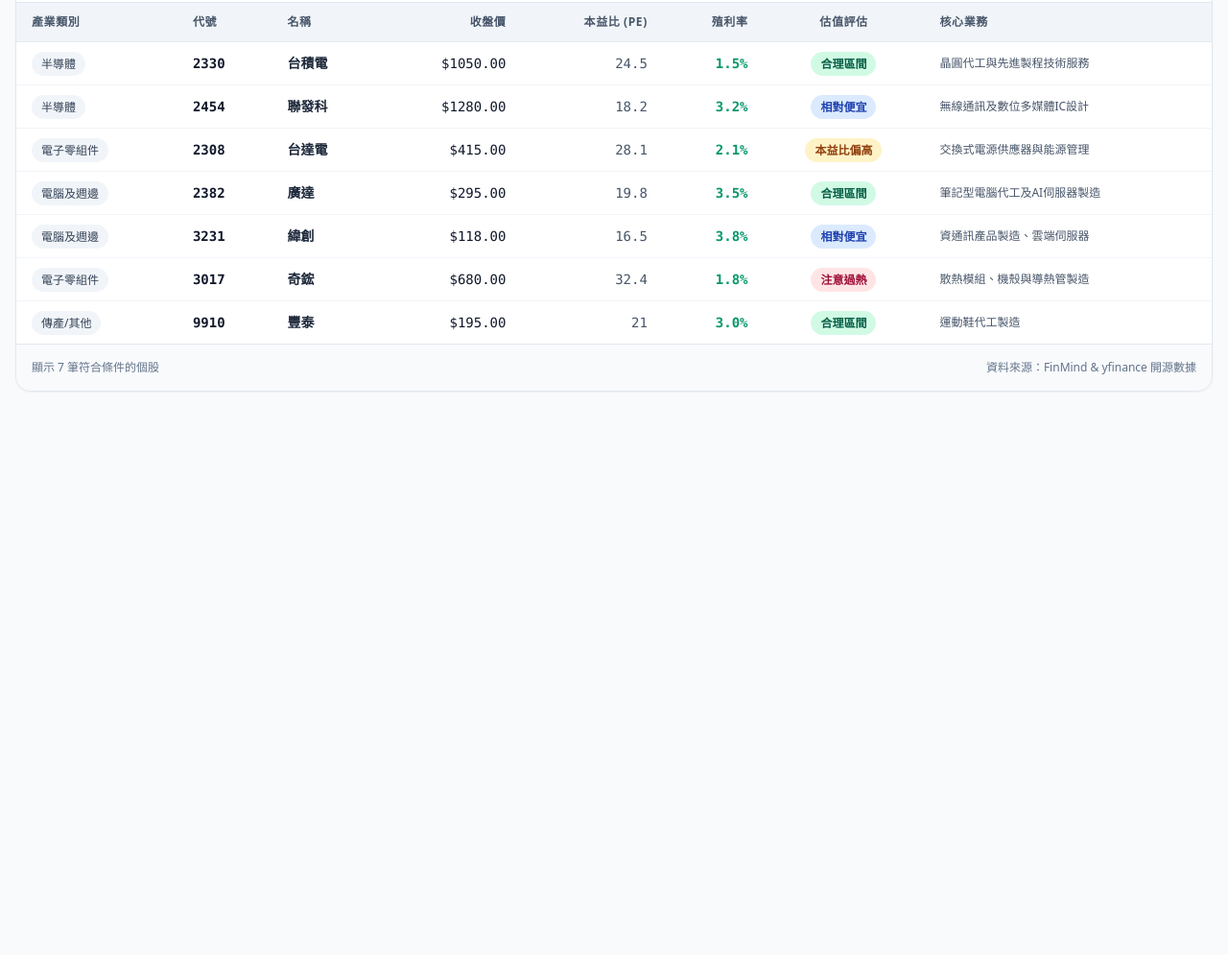
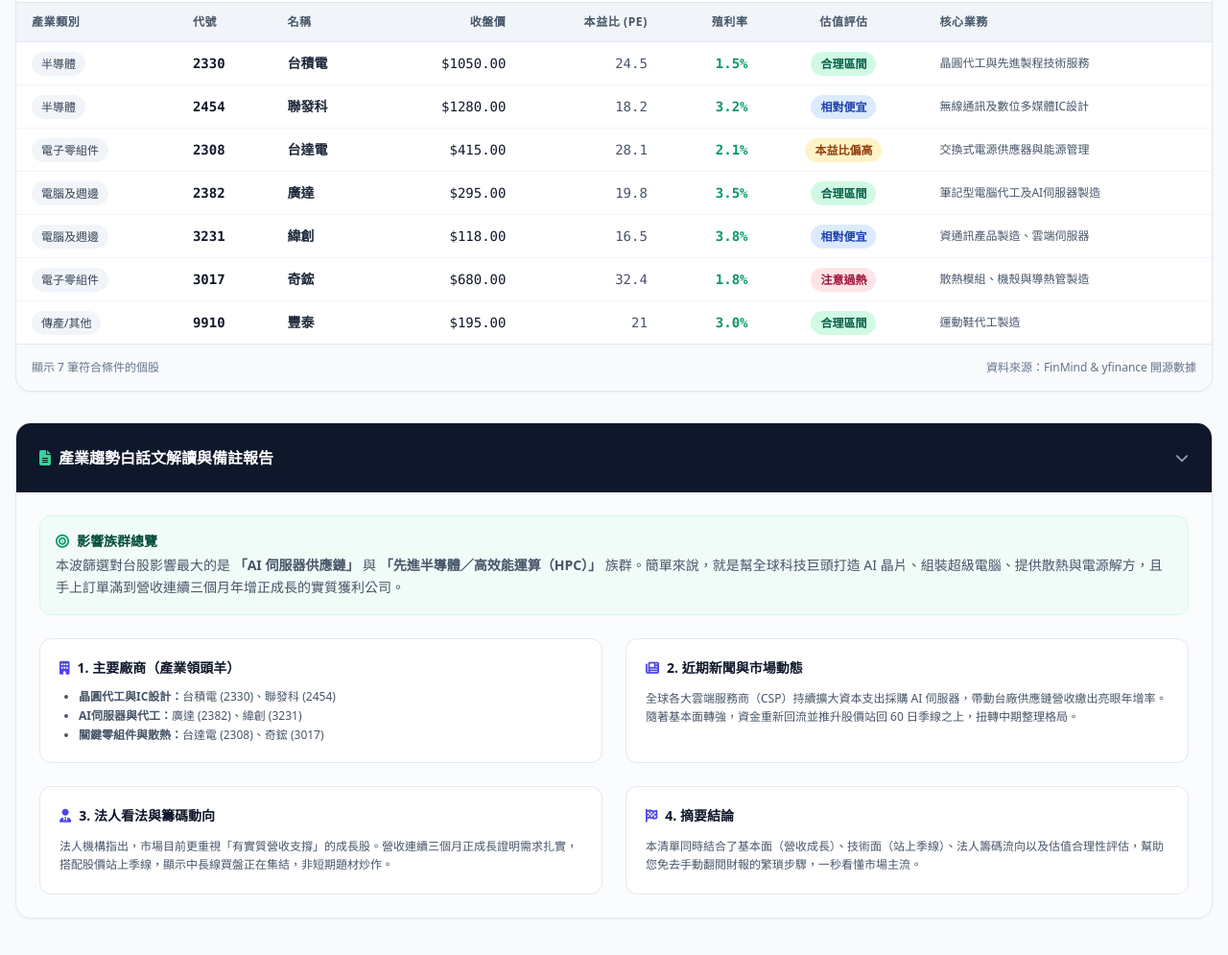
Before and after one commit to testbe2000be-creator/test123, a plain HTML site: page index.html in a window 1280 px wide. Shown: the part 672-1667 px from the top of the page at 96% size. Before the commit the page ends 1160 px from the top, so only its background shows below. Drawn offline with nearby package versions, Linux system fonts and the light colour scheme.

Commit message:
index.html

```diff
--- a/index.html
+++ b/index.html
@@ -135,6 +135,69 @@
             </div>
         </section>
 
+        <!-- SECTION 3: 產業趨勢白話文報告備註 (可收合) -->
+        <section class="bg-white rounded-2xl shadow-sm border border-slate-200 overflow-hidden">
+            <div class="p-6 bg-slate-900 text-white flex justify-between items-center cursor-pointer" onclick="toggleReport()">
+                <div class="flex items-center gap-2">
+                    <i class="fa-solid fa-file-lines text-emerald-400"></i>
+                    <h2 class="text-base font-bold">產業趨勢白話文解讀與備註報告</h2>
+                </div>
+                <button class="text-slate-400 hover:text-white text-sm">
+                    <i class="fa-solid fa-chevron-down" id="reportChevron"></i>
+                </button>
+            </div>
+            <div id="reportContent" class="p-6 space-y-6 text-sm text-slate-700 bg-slate-50/50">
+                <div class="bg-emerald-50/60 border border-emerald-100 p-4 rounded-xl">
+                    <h3 class="font-bold text-emerald-900 mb-1 flex items-center gap-2">
+                        <i class="fa-solid fa-bullseye text-emerald-600"></i> 影響族群總覽
+                    </h3>
+                    <p class="text-slate-600 leading-relaxed">
+                        本波篩選對台股影響最大的是 <strong>「AI 伺服器供應鏈」</strong> 與 <strong>「先進半導體／高效能運算（HPC）」</strong> 族群。簡單來說，就是幫全球科技巨頭打造 AI 晶片、組裝超級電腦、提供散熱與電源解方，且手上訂單滿到營收連續三個月年增正成長的實質獲利公司。
+                    </p>
+                </div>
+
+                <div class="grid grid-cols-1 md:grid-cols-2 gap-6">
+                    <div class="bg-white p-5 rounded-xl border border-slate-200 shadow-xs space-y-3">
+                        <h4 class="font-bold text-slate-900 flex items-center gap-2">
+                            <i class="fa-solid fa-building text-indigo-600"></i> 1. 主要廠商（產業領頭羊）
+                        </h4>
+                        <ul class="list-disc pl-5 space-y-1 text-slate-600 text-xs">
+                            <li><strong>晶圓代工與IC設計：</strong>台積電 (2330)、聯發科 (2454)</li>
+                            <li><strong>AI伺服器與代工：</strong>廣達 (2382)、緯創 (3231)</li>
+                            <li><strong>關鍵零組件與散熱：</strong>台達電 (2308)、奇鋐 (3017)</li>
+                        </ul>
+                    </div>
+
+                    <div class="bg-white p-5 rounded-xl border border-slate-200 shadow-xs space-y-3">
+                        <h4 class="font-bold text-slate-900 flex items-center gap-2">
+                            <i class="fa-solid fa-newspaper text-indigo-600"></i> 2. 近期新聞與市場動態
+                        </h4>
+                        <p class="text-slate-600 text-xs leading-relaxed">
+                            全球各大雲端服務商（CSP）持續擴大資本支出採購 AI 伺服器，帶動台廠供應鏈營收繳出亮眼年增率。隨著基本面轉強，資金重新回流並推升股價站回 60 日季線之上，扭轉中期整理格局。
+                        </p>
+                    </div>
+
+                    <div class="bg-white p-5 rounded-xl border border-slate-200 shadow-xs space-y-3">
+                        <h4 class="font-bold text-slate-900 flex items-center gap-2">
+                            <i class="fa-solid fa-user-tie text-indigo-600"></i> 3. 法人看法與籌碼動向
+                        </h4>
+                        <p class="text-slate-600 text-xs leading-relaxed">
+                            法人機構指出，市場目前更重視「有實質營收支撐」的成長股。營收連續三個月正成長證明需求扎實，搭配股價站上季線，顯示中長線買盤正在集結，非短期題材炒作。
+                        </p>
+                    </div>
+
+                    <div class="bg-white p-5 rounded-xl border border-slate-200 shadow-xs space-y-3">
+                        <h4 class="font-bold text-slate-900 flex items-center gap-2">
+                            <i class="fa-solid fa-flag-checkered text-indigo-600"></i> 4. 摘要結論
+                        </h4>
+                        <p class="text-slate-600 text-xs leading-relaxed">
+                            本清單同時結合了基本面（營收成長）、技術面（站上季線）、法人籌碼流向以及估值合理性評估，幫助您免去手動翻閱財報的繁瑣步驟，一秒看懂市場主流。
+                        </p>
+                    </div>
+                </div>
+            </div>
+        </section>
+
     </main>
 
     <!-- JavaScript 邏輯 -->
@@ -216,6 +279,13 @@
             a.click();
         }
 
+        function toggleReport() {
+            const content = document.getElementById('reportContent');
+            const chevron = document.getElementById('reportChevron');
+            content.classList.toggle('hidden');
+            chevron.classList.toggle('rotate-180');
+        }
+
         window.addEventListener('DOMContentLoaded', () => {
             renderTable(stockData);
         });
```
